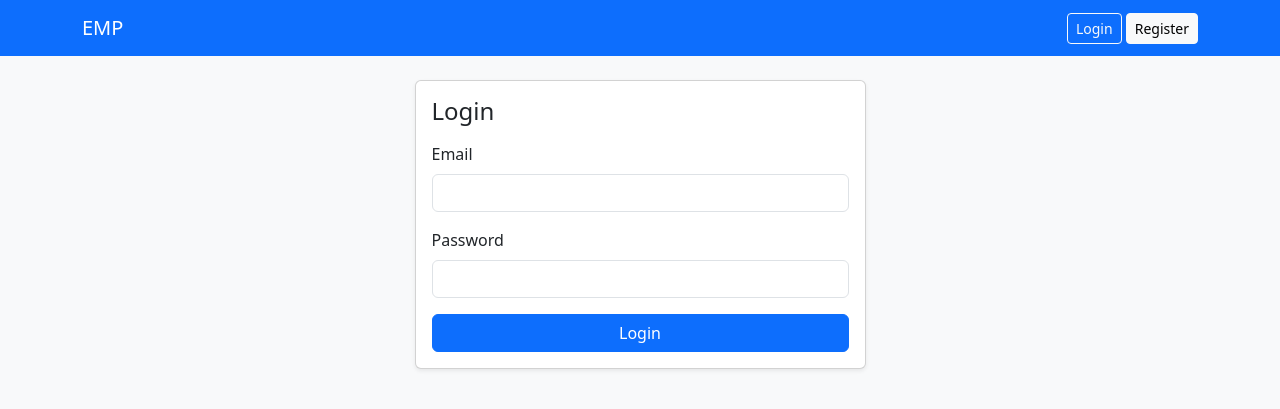
After one commit to lakshmipoorani-05/exam-management-portal, a Flask app: page /login in a window 1280 px wide. The commit adds this page. Shown: the top 409 px of the page. Run offline with Flask 3, Linux system fonts and the light colour scheme.

Commit message:
Add login, logout and session handling

```diff
--- a/app.py
+++ b/app.py
@@ -1,5 +1,5 @@
-from flask import Flask, render_template, request, redirect, url_for, flash
-from werkzeug.security import generate_password_hash
+from flask import Flask, render_template, request, redirect, url_for, flash, session, g
+from werkzeug.security import generate_password_hash, check_password_hash
 from model import db, User
 
 app = Flask(__name__)
@@ -69,5 +69,42 @@ def register():
 
     return render_template("register.html")
 
+@app.before_request
+def load_logged_in_user():
+    # runs before every request; g.user is the logged-in user, or None
+    user_id = session.get("user_id")
+    g.user = db.session.get(User, user_id) if user_id else None
+
+
+@app.route("/login", methods=["GET", "POST"])
+def login():
+    if request.method == "POST":
+        email = request.form["email"].strip().lower()
+        user = User.query.filter_by(email=email).first()
+
+        if user is None or not check_password_hash(user.password, request.form["password"]):
+            flash("Invalid email or password.", "danger")
+        elif user.status == "deactivated":
+            flash("Your account has been deactivated.", "danger")
+        else:
+            session.clear()
+            session["user_id"] = user.id
+            return redirect(url_for("dashboard"))
+
+    return render_template("login.html")
+
+
+@app.route("/logout")
+def logout():
+    session.clear()
+    return redirect(url_for("index"))
+
+
+@app.route("/dashboard")
+def dashboard():
+    if g.user is None:
+        return redirect(url_for("login"))
+    return render_template("dashboard.html")
+
 if __name__ == "__main__":
     app.run(debug=True)
--- a/templates/base.html
+++ b/templates/base.html
@@ -11,9 +11,14 @@
   <nav class="navbar navbar-dark bg-primary mb-4">
     <div class="container">
       <a class="navbar-brand" href="/">EMP</a>
-      <div>
-        <a class="btn btn-outline-light btn-sm" href="/login">Login</a>
-        <a class="btn btn-light btn-sm" href="/register">Register</a>
+        <div>
+        {% if g.user %}
+          <span class="text-white me-2">{{ g.user.name }} ({{ g.user.role }})</span>
+          <a class="btn btn-light btn-sm" href="/logout">Logout</a>
+        {% else %}
+          <a class="btn btn-outline-light btn-sm" href="/login">Login</a>
+          <a class="btn btn-light btn-sm" href="/register">Register</a>
+        {% endif %}
       </div>
     </div>
   </nav>
--- /dev/null
+++ b/templates/login.html
@@ -0,0 +1,24 @@
+{% extends "base.html" %}
+
+{% block content %}
+<div class="row justify-content-center">
+  <div class="col-md-5">
+    <div class="card shadow-sm">
+      <div class="card-body">
+        <h4 class="mb-3">Login</h4>
+        <form method="post">
+          <div class="mb-3">
+            <label class="form-label">Email</label>
+            <input type="email" name="email" class="form-control" required>
+          </div>
+          <div class="mb-3">
+            <label class="form-label">Password</label>
+            <input type="password" name="password" class="form-control" required>
+          </div>
+          <button class="btn btn-primary w-100">Login</button>
+        </form>
+      </div>
+    </div>
+  </div>
+</div>
+{% endblock %}
```
Also changed, not shown: templates/dashboard.html (added, +10 -0 lines).
